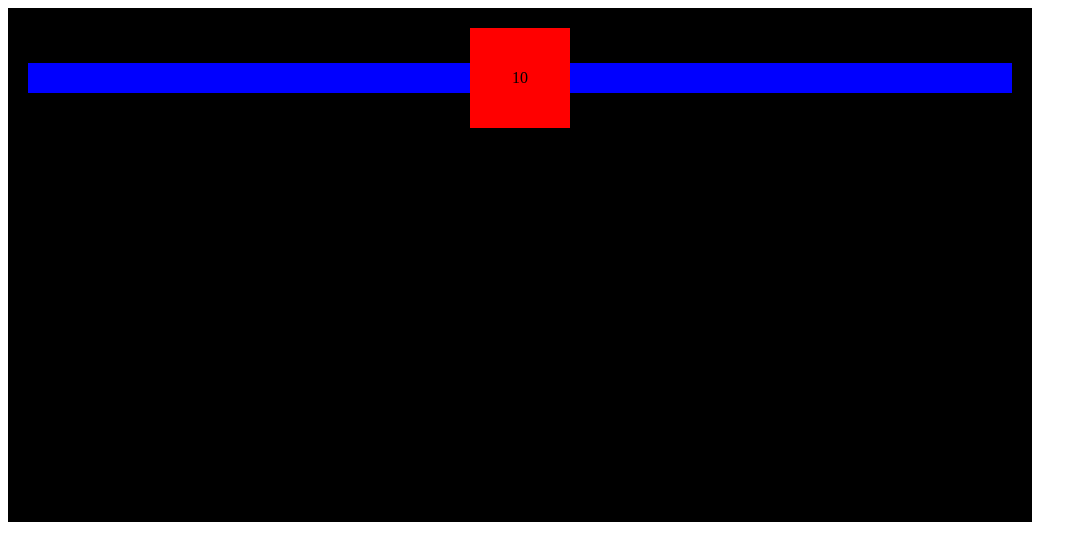
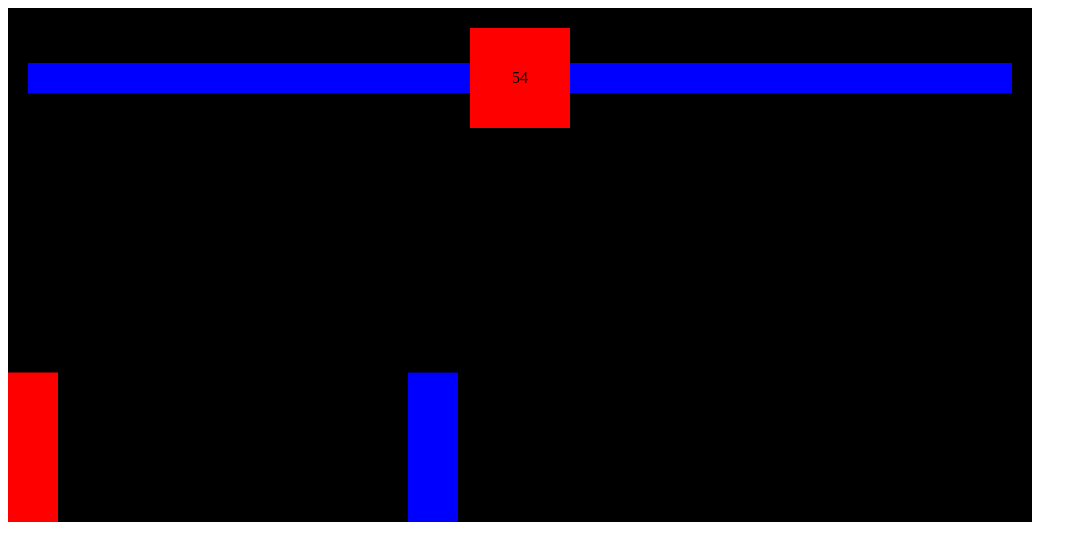
Before and after one commit to michaelcoitim/gameNinja, a plain HTML site: page index.html in a window 1280 px wide. Shown: the whole page, without its empty margins (0-1087 px from the left). Drawn offline with Linux system fonts and the light colour scheme.

Commit message:
atualizando referencias

```diff
--- a/index.html
+++ b/index.html
@@ -60,5 +60,6 @@
         <canvas></canvas>
 
     </div>
+    <script src="js/classes.js"></script>
     <script src="index.js"></script>
 </body>
--- a/index.js
+++ b/index.js
@@ -12,7 +12,7 @@ c.fillRect(0, 0, canvas.width, canvas.height);
 const gravity= 0.9
 
 
-const jogador = new Sprite({
+const jogador = new Fighter({
     position: {
         x: 0,
         y: 0
@@ -31,7 +31,7 @@ const jogador = new Sprite({
 
 
 // crinado inimigo
-const inimigo = new Sprite({
+const inimigo = new Fighter({
     position: {
         x: 400,
         y: 100
```
